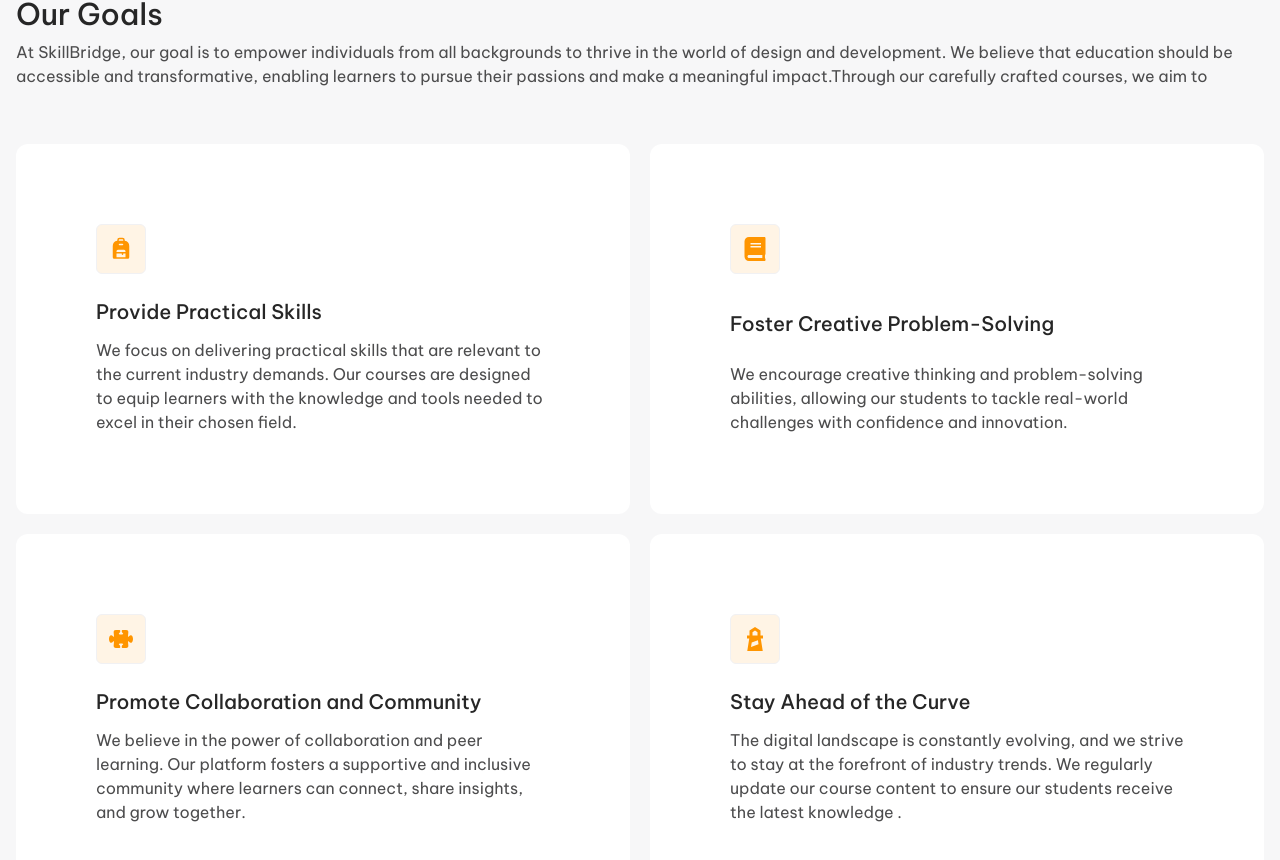
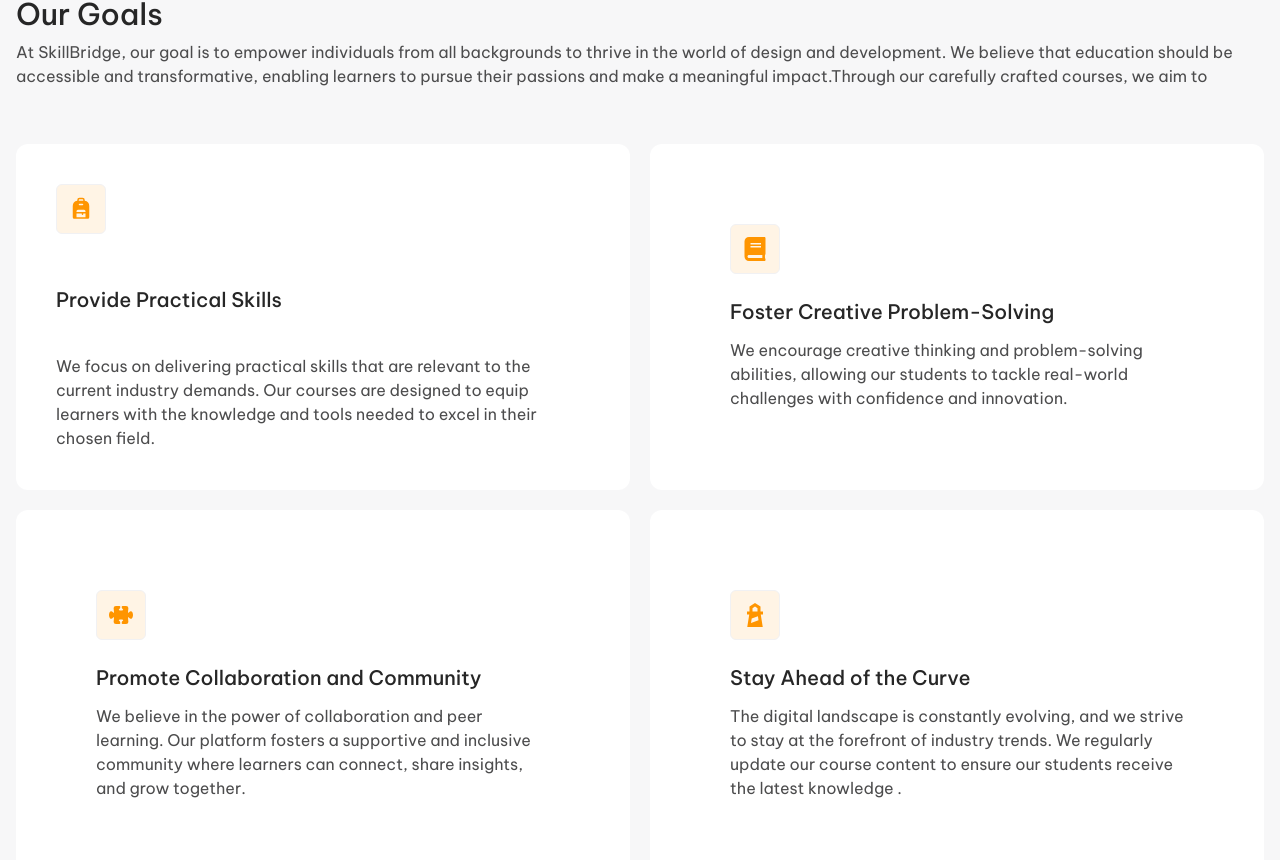
Before and after one commit to Ahmedatia99/StudySphere, a React (Vite) app: page /about in a window 1280 px wide. Shown: the part 1167-2027 px from the top of the page. Built offline with nearby package versions, Linux system fonts and the light colour scheme.

Commit message:
responsive update

```diff
--- a/src/component/About/atoms/AboutCards.jsx
+++ b/src/component/About/atoms/AboutCards.jsx
@@ -7,7 +7,7 @@ export default function AboutCards() {
   return (
     <main>
       <section className="grid md:grid-cols-2 gap-5 mt-14 ">
-        <div className="bg-white flex flex-col justify-between items-start md:p-20 mobile:p-5  rounded-xl">
+        <div className="bg-white flex flex-col justify-between items-start md:p-20lg:p-20 md:p-10 mobile:p-5  rounded-xl">
           <PiBackpackFill
             className="p-3 bg-liteorange rounded-md text-morning mb-6 border border-stroke"
             size="50px"
@@ -21,7 +21,7 @@ export default function AboutCards() {
             with the knowledge and tools needed to excel in their chosen field.
           </p>
         </div>
-        <div className="bg-white flex flex-col justify-between items-start md:p-20 mobile:p-5  rounded-xl">
+        <div className="bg-white flex flex-col justify-between items-start md:p-20 lg:p-20 md:p-10 mobile:p-5  rounded-xl">
           <FaBook
             className="p-3 bg-liteorange rounded-md text-morning mb-6 border border-stroke"
             size="50px"
@@ -35,7 +35,7 @@ export default function AboutCards() {
             confidence and innovation.
           </p>
         </div>
-        <div className="bg-white flex flex-col justify-between items-start md:p-20 mobile:p-5  rounded-xl">
+        <div className="bg-white flex flex-col justify-between items-start md:p-20 lg:p-20 md:p-10 mobile:p-5  rounded-xl">
           <BsPuzzleFill
             className="p-3 bg-liteorange rounded-md text-morning mb-6 border border-stroke"
             size="50px"
@@ -49,7 +49,7 @@ export default function AboutCards() {
             can connect, share insights, and grow together.
           </p>
         </div>
-        <div className="bg-white flex flex-col justify-between items-start md:p-20 mobile:p-5  rounded-xl">
+        <div className="bg-white flex flex-col justify-between items-start md:p-20 lg:p-20 md:p-10 mobile:p-5  rounded-xl">
           <SiLighthouse
             className="p-3 bg-liteorange rounded-md text-morning mb-6 border border-stroke"
             size="50px"
```
